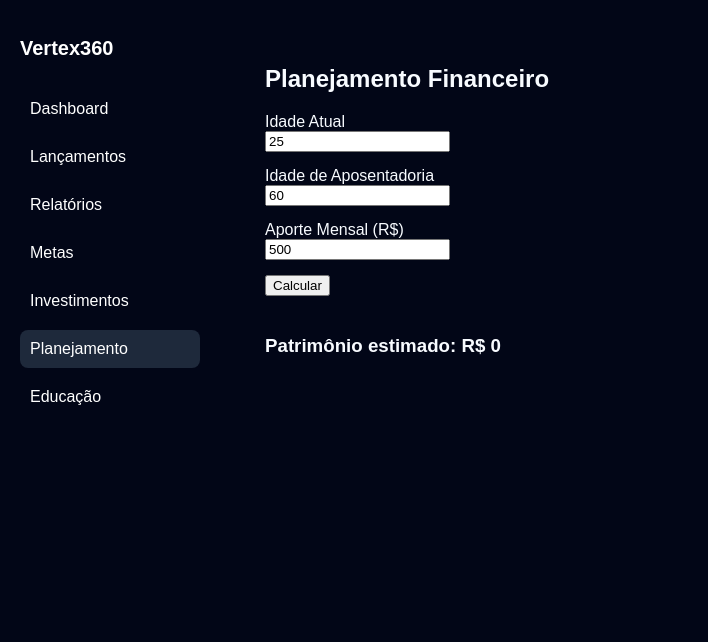
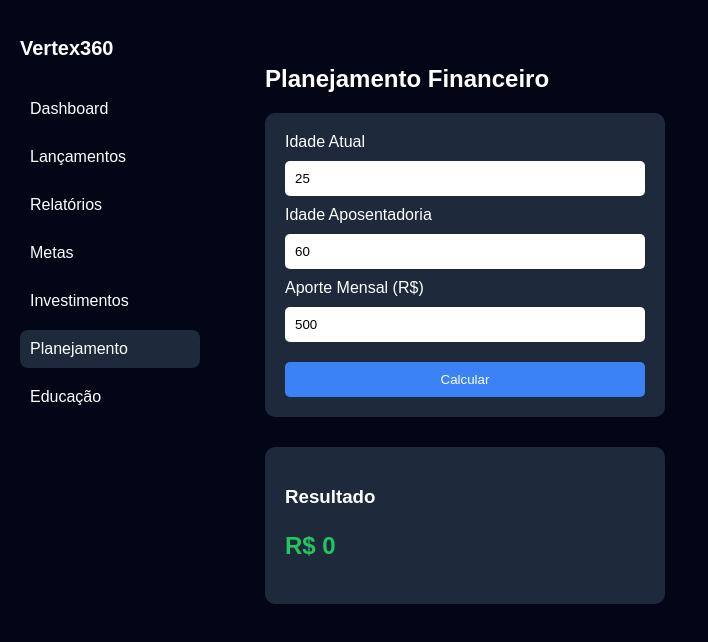
Before and after one commit to paulogomesplanejadorfinanceiro-dot/verte360-app, a React (Vite) app: page / in a window 1280 px wide. Both pictures are taken after a click on the element "Planejamento". Shown: the top 642 px of the page, without its empty margins (0-708 px from the left). Built offline with nearby package versions, Linux system fonts and the light colour scheme.

Commit message:
Update Planejamento.jsx

```diff
--- a/src/pages/Planejamento.jsx
+++ b/src/pages/Planejamento.jsx
@@ -20,43 +20,90 @@ export default function Planejamento() {
   }
 
   return (
-    <div style={{ padding: 20 }}>
-      <h2>Planejamento Financeiro</h2>
+    <div style={styles.container}>
+      <h2 style={styles.titulo}>Planejamento Financeiro</h2>
 
-      <div style={{ marginBottom: 15 }}>
-        <label>Idade Atual</label><br />
+      <div style={styles.card}>
+        <label>Idade Atual</label>
         <input
           type="number"
           value={idadeAtual}
           onChange={(e) => setIdadeAtual(Number(e.target.value))}
+          style={styles.input}
         />
-      </div>
 
-      <div style={{ marginBottom: 15 }}>
-        <label>Idade de Aposentadoria</label><br />
+        <label>Idade Aposentadoria</label>
         <input
           type="number"
           value={idadeAposentadoria}
           onChange={(e) => setIdadeAposentadoria(Number(e.target.value))}
+          style={styles.input}
         />
-      </div>
 
-      <div style={{ marginBottom: 15 }}>
-        <label>Aporte Mensal (R$)</label><br />
+        <label>Aporte Mensal (R$)</label>
         <input
           type="number"
           value={aporteMensal}
           onChange={(e) => setAporteMensal(Number(e.target.value))}
+          style={styles.input}
         />
+
+        <button style={styles.botao} onClick={calcular}>
+          Calcular
+        </button>
       </div>
 
-      <button onClick={calcular} style={{ marginBottom: 20 }}>
-        Calcular
-      </button>
-
-      <h3>
-        Patrimônio estimado: R$ {resultado.toLocaleString("pt-BR")}
-      </h3>
+      <div style={styles.resultado}>
+        <h3>Resultado</h3>
+        <p style={styles.valor}>
+          R$ {resultado.toLocaleString("pt-BR", { maximumFractionDigits: 0 })}
+        </p>
+      </div>
     </div>
   );
 }
+
+const styles = {
+  container: {
+    padding: 20,
+    color: "#fff"
+  },
+  titulo: {
+    marginBottom: 20
+  },
+  card: {
+    display: "flex",
+    flexDirection: "column",
+    gap: 10,
+    background: "#1e293b",
+    padding: 20,
+    borderRadius: 10,
+    maxWidth: 400
+  },
+  input: {
+    padding: 10,
+    borderRadius: 5,
+    border: "none"
+  },
+  botao: {
+    marginTop: 10,
+    padding: 10,
+    background: "#3b82f6",
+    color: "#fff",
+    border: "none",
+    borderRadius: 5,
+    cursor: "pointer"
+  },
+  resultado: {
+    marginTop: 30,
+    background: "#1e293b",
+    padding: 20,
+    borderRadius: 10,
+    maxWidth: 400
+  },
+  valor: {
+    fontSize: 24,
+    fontWeight: "bold",
+    color: "#22c55e"
+  }
+};
```
